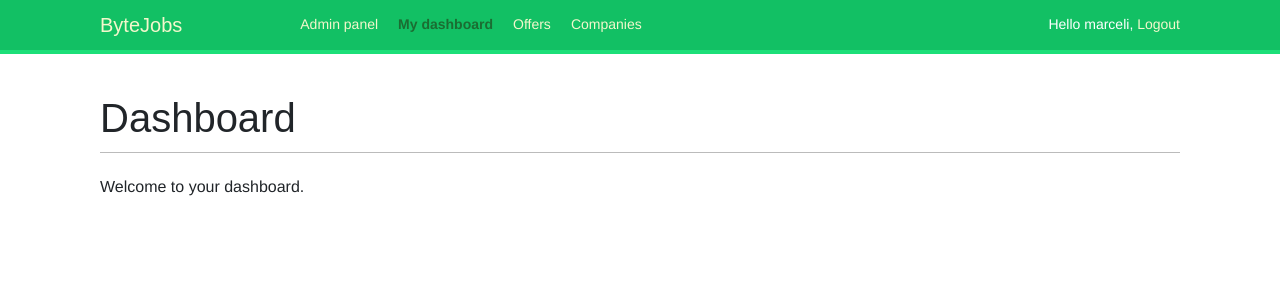
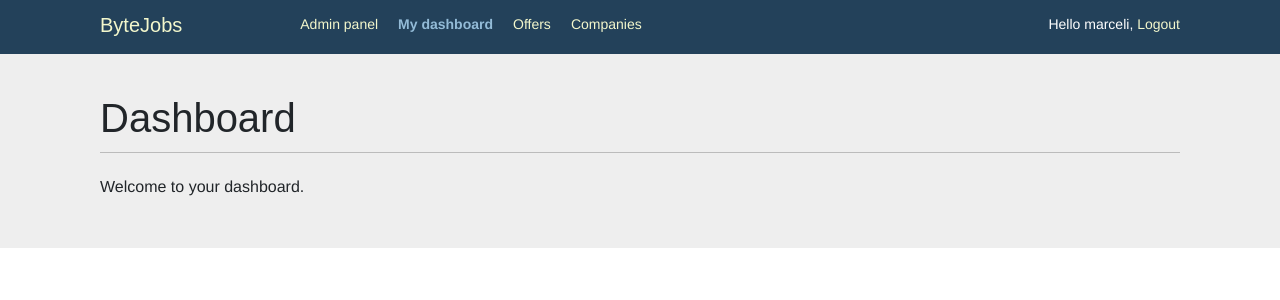
Before and after one commit to Maestr06/eng-project, a Django app: page /account/ in a window 1280 px wide. Shown: the top 300 px of the page. Run offline with Django 4.2, Linux system fonts and the light colour scheme; a user stored in the database is signed in; parts of the project's set-up code (start-up, migrations or seed data) failed here and were passed over; some web fonts are replaced.

Commit message:
change in basic look

```diff
--- a/main/account/static/css/base.css
+++ b/main/account/static/css/base.css
@@ -11,12 +11,12 @@ p {
 }
 
 a {
-    color:#12c064;
+    color:#163548;
     text-decoration:none;
 }
 
 a:hover {
-    color:#00a74f;
+    color:#23415a;
 }
 
 h1, h2, h3, h4, h5 , h6 { font-family: 'Muli', sans-serif; font-weight:normal; }
@@ -38,9 +38,9 @@ ol {
 #header {
     padding:10px 100px;
     font-size:14px;
-    background:#12c064;
+    background:#23415a;
     color:#fff;
-    border-bottom:4px solid #1cdf78;
+    border-bottom:4px solid #23415a;
     overflow:auto;
 }
 
@@ -64,7 +64,7 @@ ol {
 }
 
 #header ul.menu li.selected a, #header ul.menu li.selected a:hover {
-    color:#1b6d32;
+    color:#93bbd7;
     font-weight:bold;
 }
 
@@ -82,6 +82,7 @@ ol {
 
 #content {
     padding:30px 100px;
+    background-color: #eeeeee;
 }
 
 /* forms */
@@ -111,7 +112,7 @@ input, textarea {
 }
 input[type=submit], a.button {
     font-weight:bold;
-    background:#12c064;
+    background:#23415a;
     color:#fff;
     padding:10px 20px;
     font-size:14px;
@@ -219,7 +220,7 @@ a.like, a.follow { float:right; margin-top:-8px; }
     width:220px;
     height:300px;
     margin:0 10px 10px 10px;
-    border-top:8px solid #12c064;
+    border-top:8px solid #23415a;
     background:#eee;
 }
 #image-list img { width:220px; height:220px; }
```
